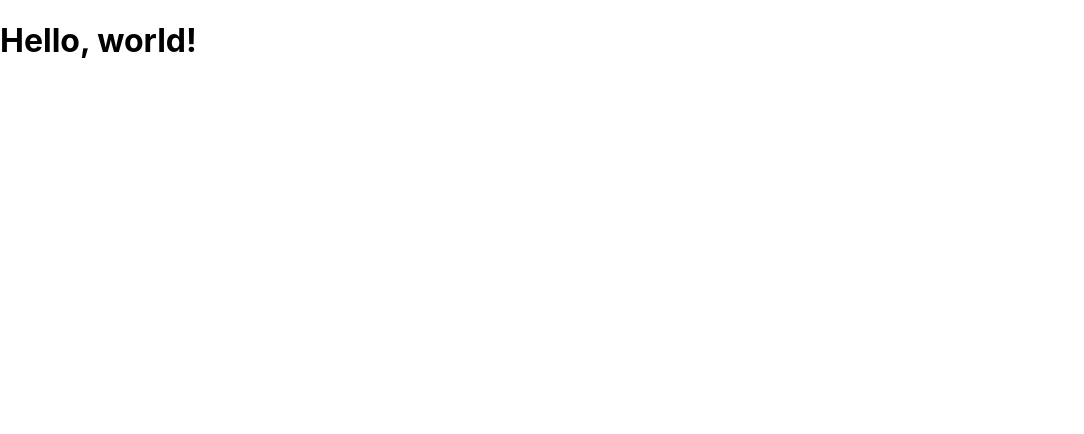
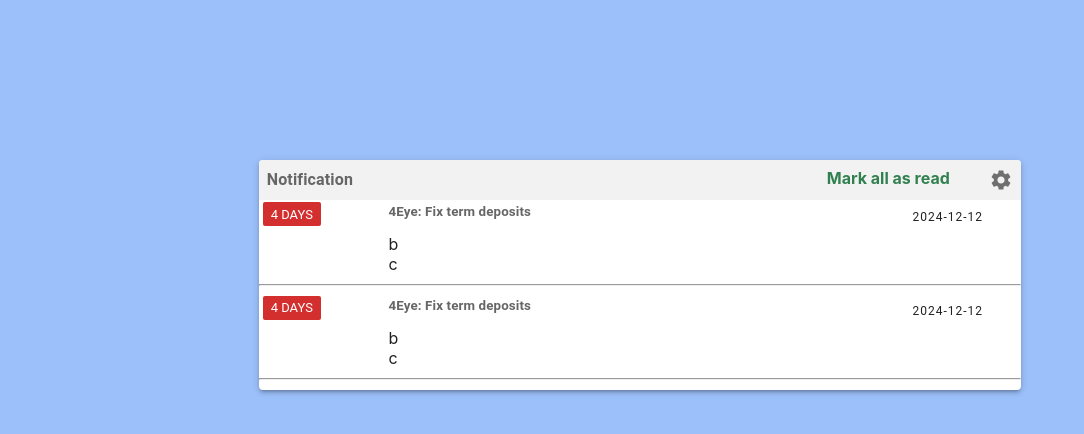
Before and after one commit to polszewsky/no-such-widget, a React (Create React App) app: page / in a window 1280 px wide. Shown: the top 434 px of the page, without its empty margins (0-1084 px from the left). Built offline with nearby package versions, Linux system fonts and the light colour scheme.

Commit message:
main widget and rows

```diff
--- a/package.json
+++ b/package.json
@@ -5,6 +5,7 @@
   "dependencies": {
     "@emotion/react": "^11.13.3",
     "@emotion/styled": "^11.13.0",
+    "@mui/icons-material": "^6.1.4",
     "@mui/material": "^6.1.4",
     "@testing-library/jest-dom": "^5.17.0",
     "@testing-library/react": "^13.4.0",
@@ -12,6 +13,7 @@
     "@types/react-router-dom": "^5.3.3",
     "react": "^18.3.1",
     "react-dom": "^18.3.1",
+    "react-redux": "^8.1.3",
     "react-router-dom": "^6.27.0",
     "react-scripts": "5.0.1",
     "web-vitals": "^2.1.4"
--- a/src/index.css
+++ b/src/index.css
@@ -1,13 +1,14 @@
 body {
   margin: 0;
-  font-family: -apple-system, BlinkMacSystemFont, 'Segoe UI', 'Roboto', 'Oxygen',
-    'Ubuntu', 'Cantarell', 'Fira Sans', 'Droid Sans', 'Helvetica Neue',
+  font-family: -apple-system, BlinkMacSystemFont, "Segoe UI", "Roboto", "Oxygen",
+    "Ubuntu", "Cantarell", "Fira Sans", "Droid Sans", "Helvetica Neue",
     sans-serif;
   -webkit-font-smoothing: antialiased;
   -moz-osx-font-smoothing: grayscale;
+  background-color: #3b82f680;
 }
 
 code {
-  font-family: source-code-pro, Menlo, Monaco, Consolas, 'Courier New',
+  font-family: source-code-pro, Menlo, Monaco, Consolas, "Courier New",
     monospace;
 }
--- /dev/null
+++ b/src/pages/AlertRow.js
@@ -0,0 +1,42 @@
+import { Chip, Typography } from "@mui/material";
+import { Grid } from "@mui/system";
+import React from "react";
+
+export default function AlertRow(props) {
+  const { alert = {} } = props;
+
+  return (
+    <>
+      <Grid container sx={{ minHeight: "25px", padding: "2px 4px 2px 4px" }}>
+        <Grid size={2}>
+          <Chip
+            color="error"
+            size="small"
+            label="4 DAYS"
+            sx={{ borderRadius: "2px" }}
+          />
+        </Grid>
+        <Grid size={10}>
+          <Grid container direction="column">
+            <Grid container sx={{ marginBottom: "-20px" }}>
+              <Grid size={10}>
+                <Typography
+                  sx={{ fontWeight: "bold", fontSize: "10pt", color: "#666" }}
+                >
+                  4Eye: Fix term deposits
+                </Typography>
+              </Grid>
+              <Grid>
+                <Typography variant="overline">2024-12-12</Typography>
+              </Grid>
+            </Grid>
+
+            <Grid>b</Grid>
+            <Grid>c</Grid>
+          </Grid>
+        </Grid>
+      </Grid>
+      <hr />
+    </>
+  );
+}
--- /dev/null
+++ b/src/pages/Widget.js
@@ -0,0 +1,43 @@
+import { Badge, IconButton, Paper, Typography } from "@mui/material";
+import { Grid } from "@mui/system";
+import React, { useState } from "react";
+
+import SettingsIcon from "@mui/icons-material/Settings";
+import AlertRow from "./AlertRow";
+import { Mail } from "@mui/icons-material";
+
+export default function Widget() {
+  const [alerts] = useState([{ id: 1 }, { id: 2 }]);
+
+  return (
+    <Paper elevation={3}>
+      <Grid
+        container
+        sx={{ backgroundColor: "#f2f2f2", borderRadius: "4px 4px 0px 0px" }} //6042F7
+      >
+        <Grid size={8} p={1}>
+          <Typography sx={{ fontWeight: "bold", color: "#666" }}>
+            Notification
+          </Typography>
+        </Grid>
+        <Grid
+          size="grow"
+          sx={{ textAlign: "right", fontWeight: "bold", color: "#328050" }}
+          p={1}
+        >
+          Mark all as read
+        </Grid>
+        <Grid size={1} p={0} sx={{ textAlign: "right" }}>
+          <IconButton aria-label="delete">
+            <SettingsIcon />
+          </IconButton>
+        </Grid>
+      </Grid>
+
+      {alerts.map((t, index) => (
+        <AlertRow key={index} alert={t} />
+      ))}
+      <Grid sx={{ minHeight: "2px" }} />
+    </Paper>
+  );
+}
--- a/src/pages/homePage.js
+++ b/src/pages/homePage.js
@@ -1,10 +1,26 @@
-import React from 'react';
+import { Container, Grid } from "@mui/system";
+import React, { Fragment } from "react";
+import Widget from "./Widget";
 
 function HomePage() {
   return (
-    <div>
-      <h1>Hello, world!</h1>
-    </div>
+    <Fragment>
+      <Container fixed sx={{ marginTop: "20vh" }}>
+        <Grid
+          container
+          spacing={2}
+          direction="row"
+          sx={{
+            justifyContent: "center",
+            alignItems: "center",
+          }}
+        >
+          <Grid size={8}>
+            <Widget />
+          </Grid>
+        </Grid>
+      </Container>
+    </Fragment>
   );
 }
 
```
Also changed, not shown: src/App.js (+3 -5 lines), 1 other file (tests, documents, lock files or other folders).
